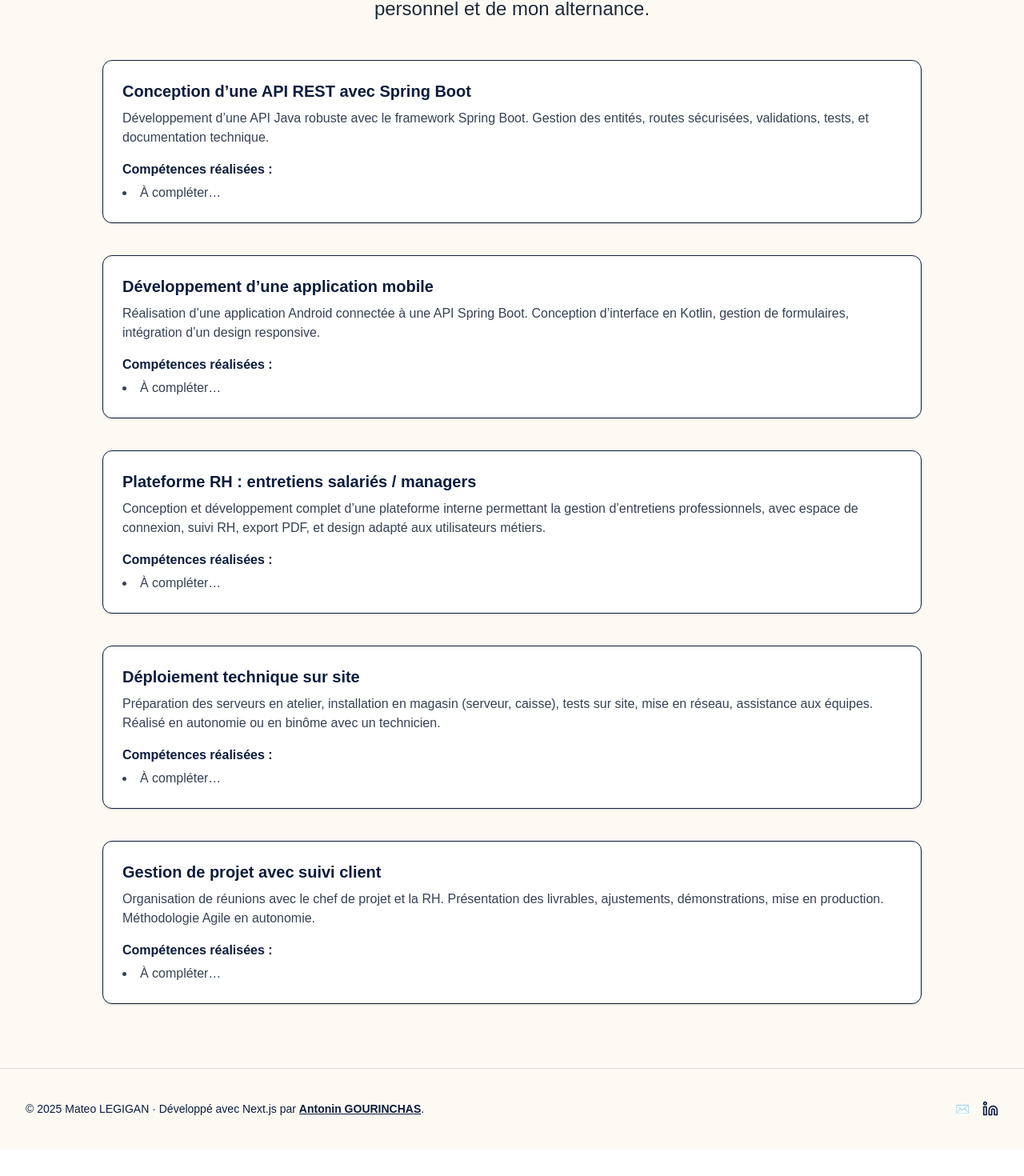
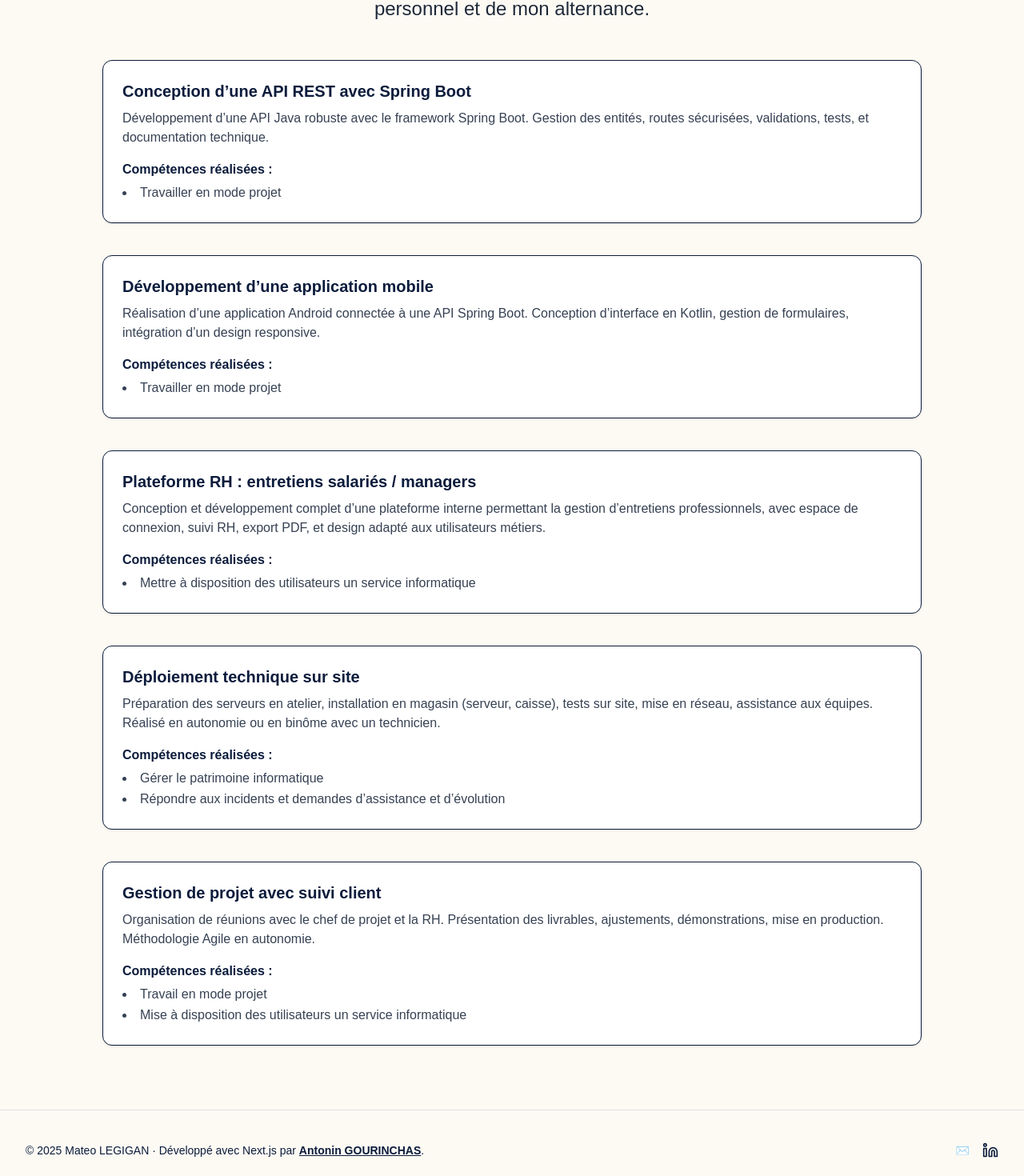
Before and after one commit to Skrylleur/Portfolio-Mateo, a Next.js app: page /projects in a window 1280 px wide. Shown: the part 286-1756 px from the top of the page at 80% size. Before the commit the page ends 1722 px from the top, so only its background shows below. Built offline with nearby package versions, Linux system fonts and the light colour scheme.

Commit message:
Ajout des compétences dans les projets

```diff
--- a/src/app/projects/page.tsx
+++ b/src/app/projects/page.tsx
@@ -22,7 +22,7 @@ export default function ProjectsPage() {
           </p>
           <h3 className="font-semibold text-base mb-1">Compétences réalisées :</h3>
           <ul className="list-disc list-inside text-gray-700 leading-relaxed">
-            <li>À compléter…</li>
+            <li>Travailler en mode projet</li>
           </ul>
         </div>
 
@@ -34,7 +34,7 @@ export default function ProjectsPage() {
           </p>
           <h3 className="font-semibold text-base mb-1">Compétences réalisées :</h3>
           <ul className="list-disc list-inside text-gray-700 leading-relaxed">
-            <li>À compléter…</li>
+            <li>Travailler en mode projet</li>
           </ul>
         </div>
 
@@ -46,7 +46,7 @@ export default function ProjectsPage() {
           </p>
           <h3 className="font-semibold text-base mb-1">Compétences réalisées :</h3>
           <ul className="list-disc list-inside text-gray-700 leading-relaxed">
-            <li>À compléter…</li>
+            <li>Mettre à disposition des utilisateurs un service informatique</li>
           </ul>
         </div>
 
@@ -58,7 +58,8 @@ export default function ProjectsPage() {
           </p>
           <h3 className="font-semibold text-base mb-1">Compétences réalisées :</h3>
           <ul className="list-disc list-inside text-gray-700 leading-relaxed">
-            <li>À compléter…</li>
+            <li>Gérer le patrimoine informatique</li>
+            <li>Répondre aux incidents et demandes d’assistance et d’évolution</li>
           </ul>
         </div>
 
@@ -70,7 +71,8 @@ export default function ProjectsPage() {
           </p>
           <h3 className="font-semibold text-base mb-1">Compétences réalisées :</h3>
           <ul className="list-disc list-inside text-gray-700 leading-relaxed">
-            <li>À compléter…</li>
+            <li>Travail en mode projet</li>
+            <li>Mise à disposition des utilisateurs un service informatique</li>
           </ul>
         </div>
 
```
